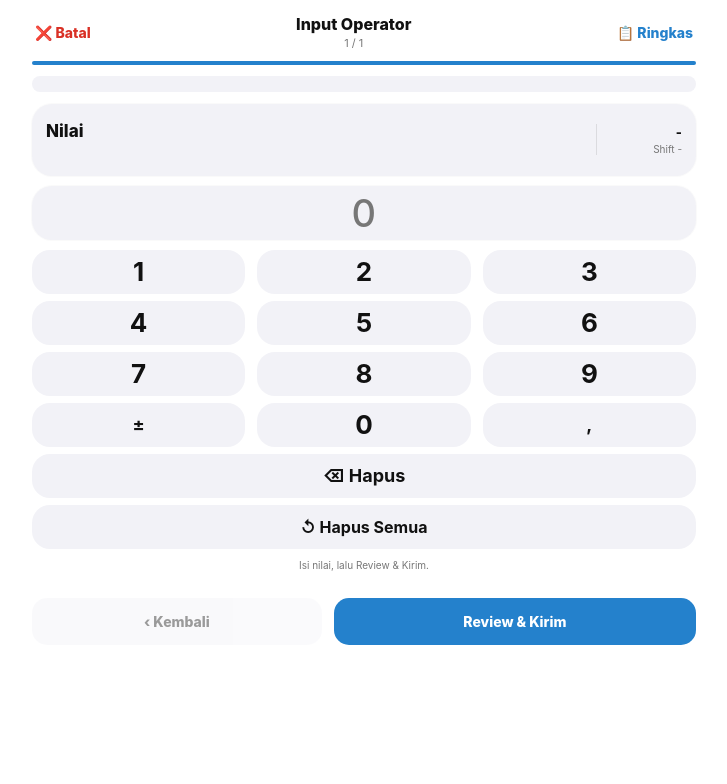
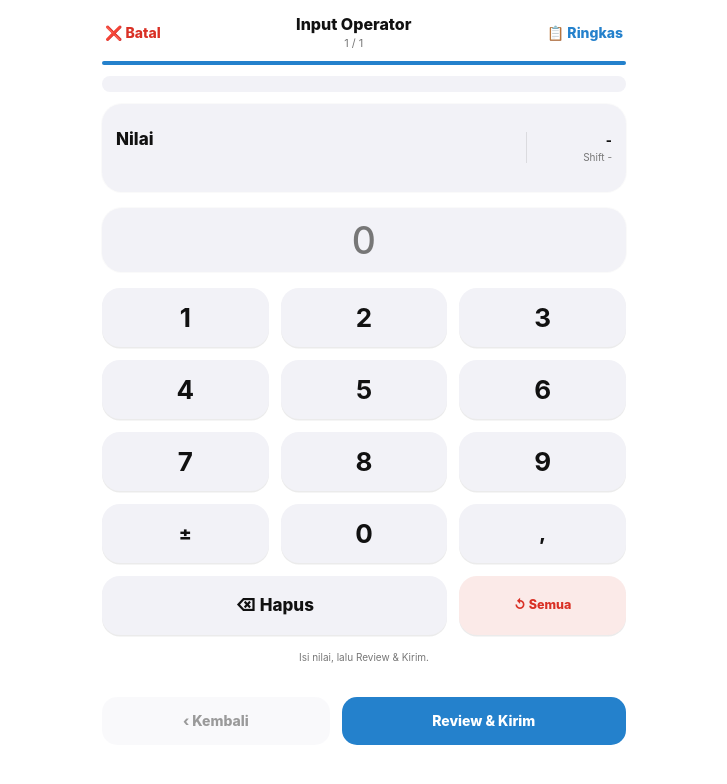
Before and after one commit to dcsprocess/keyboardbaru, a plain HTML site: page index.html in a window 1280 px wide. Shown: the whole page, without its empty margins (276-1003 px from the left). Drawn offline with Linux system fonts and the light colour scheme.

Commit message:
Update index.html

```diff
--- a/index.html
+++ b/index.html
@@ -3,7 +3,7 @@
 <head>
 <meta charset="utf-8">
 <meta name="viewport" content="width=device-width,initial-scale=1,maximum-scale=1,user-scalable=no">
-<meta name="operator-ui-version" content="v-final-dynamic-responsive">
+<meta name="operator-ui-version" content="v-final-dynamic-responsive-2">
 <title>Operator Input</title>
 <script src="https://telegram.org/js/telegram-web-app.js"></script>
 <style>
@@ -14,7 +14,18 @@
   --hint:var(--tg-theme-hint-color,#777);
   --btn:var(--tg-theme-button-color,#2481cc);
   --btntext:var(--tg-theme-button-text-color,#fff);
-  --ok:#22a06b;--warn:#e67e00;--bad:#d93025;
+  --ok:#22a06b;--warn:#e67e00;--bad:#d93025;--bad-tint:rgba(217,48,37,.10);
+
+  /* Skala dinamis: menyesuaikan tinggi viewport perangkat (HP pendek, HP tinggi, tablet)
+     sambil menjaga target sentuh tetap nyaman (>=44px). */
+  --gap-section:clamp(10px, 2.0dvh, 18px);
+  --gap-key:clamp(8px, 1.6dvh, 14px);
+  --key-h:clamp(48px, 7.4dvh, 64px);
+  --display-h:clamp(56px, 8dvh, 70px);
+  --card-h:clamp(78px, 11dvh, 92px);
+  --nav-h:clamp(44px, 6dvh, 50px);
+  --radius-lg:clamp(16px, 2.8vw, 20px);
+  --radius-md:clamp(13px, 2.2vw, 18px);
 }
 *{box-sizing:border-box;-webkit-tap-highlight-color:transparent}
 html,body{
@@ -27,7 +38,7 @@
 .app{
   width:100%;max-width:520px;margin:0 auto;
   min-height:100dvh;
-  padding:10px 14px calc(14px + env(safe-area-inset-bottom));
+  padding:clamp(6px,1.2dvh,12px) 14px calc(clamp(8px,1.5dvh,16px) + env(safe-area-inset-bottom));
 }
 .head{
   display:grid;grid-template-columns:auto 1fr auto;
@@ -43,7 +54,7 @@
 .sub{text-align:center;color:var(--hint);font-size:11px;margin-top:2px}
 .progress{
   height:4px;background:var(--card);border-radius:99px;
-  overflow:hidden;margin:4px 0 10px;
+  overflow:hidden;margin:clamp(3px,.7dvh,6px) 0 clamp(7px,1.4dvh,12px);
 }
 .progress>i{
   display:block;height:100%;width:0;background:var(--btn);transition:width .2s;
@@ -51,29 +62,28 @@
 .meta{
   display:flex;flex-wrap:wrap;gap:4px 10px;
   background:var(--card);border-radius:14px;
-  padding:8px 11px;margin-bottom:10px;
+  padding:8px 11px;margin-bottom:clamp(7px,1.4dvh,12px);
   font-size:10px;color:var(--hint);
 }
 .meta b{color:var(--text)}
 
-#entry{
-  display:flex;flex-direction:column;
-  gap:10px;
-}
+#entry{display:flex;flex-direction:column;gap:0}
+#entry>*{margin-bottom:var(--gap-section)}
+#entry>.note{margin-bottom:4px}
+#entry>.nav-buttons{margin-bottom:0}
+
 .parameter-card{
-  display:grid!important;
+  display:grid;
   grid-template-columns:minmax(0,1fr) auto;
   align-items:center;
-  min-height:86px;
-  padding:12px 14px!important;
+  height:var(--card-h);min-height:var(--card-h);
+  padding:12px 14px;
   background:var(--card);
-  border-radius:18px!important;
+  border-radius:var(--radius-lg);
+  box-shadow:0 0 0 1px rgba(128,128,128,.04);
 }
 .param-main{min-width:0}
-.label{
-  font-size:17px;font-weight:850;line-height:1.18;
-  overflow-wrap:anywhere;
-}
+.label{font-size:17px;font-weight:850;line-height:1.18;overflow-wrap:anywhere}
 .unit{font-size:10px;color:var(--hint);margin-top:4px}
 .std{font-size:10px;margin-top:5px}
 .state{font-size:11px;font-weight:800;min-height:13px;margin-top:3px}
@@ -85,56 +95,69 @@
   border-left:1px solid rgba(128,128,128,.20);
   text-align:right;
 }
-.operator-name{
-  font-size:13px;font-weight:850;
-  white-space:nowrap;overflow:hidden;text-overflow:ellipsis;
-}
-.operator-shift{
-  margin-top:3px;font-size:10px;color:var(--hint);
-  white-space:nowrap;
-}
+.operator-name{font-size:13px;font-weight:850;white-space:nowrap;overflow:hidden;text-overflow:ellipsis}
+.operator-shift{margin-top:3px;font-size:10px;color:var(--hint);white-space:nowrap}
 
 .display{
-  width:100%;height:64px;flex:none;
+  width:100%;height:var(--display-h);min-height:var(--display-h);flex:none;
   display:flex;align-items:center;justify-content:center;
-  background:var(--card);border-radius:18px;
-  font-size:38px;font-weight:850;letter-spacing:.5px;
+  background:var(--card);border-radius:var(--radius-lg);
+  box-shadow:0 0 0 1px rgba(128,128,128,.04);
+  font-size:clamp(30px,8vw,38px);font-weight:850;letter-spacing:.5px;
+  font-variant-numeric:tabular-nums;
 }
 .empty{color:var(--hint);font-weight:500}
 
+/* ===== Keypad ===== */
 .keys{
   width:100%;display:grid;
   grid-template-columns:repeat(3,minmax(0,1fr));
-  grid-template-rows:repeat(5,54px);
-  grid-auto-rows:54px;
-  gap:10px;
+  grid-template-rows:repeat(5,var(--key-h));
+  row-gap:var(--gap-key);
+  column-gap:clamp(8px,2vw,12px);
 }
 .key{
-  width:100%;height:54px;min-height:54px;max-height:54px;
-  border:0;border-radius:16px;
+  width:100%;height:100%;
+  border:0;border-radius:var(--radius-md);
   background:var(--card);color:var(--text);
-  font-size:26px;font-weight:700;
+  font-size:clamp(20px,6.2vw,26px);font-weight:700;
+  display:flex;align-items:center;justify-content:center;
+  touch-action:manipulation;-webkit-touch-callout:none;user-select:none;
+  box-shadow:0 1.5px 0 rgba(128,128,128,.16);
+  transition:transform .08s ease,box-shadow .08s ease,filter .08s ease;
 }
-.key.small{font-size:18px}
-.key.wide{grid-column:1 / -1}
-.key:active{transform:scale(.97);opacity:.78}
-.key[data-k="clear"]{font-size:16px}
+.key:active{
+  transform:translateY(1px) scale(.97);
+  filter:brightness(.92);
+  box-shadow:inset 0 2px 5px rgba(0,0,0,.20);
+}
+.key:focus-visible{outline:2px solid var(--btn);outline-offset:2px}
+
+/* Baris fungsi/simbol memakai teks lebih kecil agar tidak berdesakan */
+.key[data-k="sign"],
+.key[data-k="dot"]{font-size:clamp(16px,4.4vw,19px);font-weight:800}
+
+/* Baris aksi terakhir: Hapus (2 kolom, aksi paling sering dipakai)
+   dan Hapus Semua (1 kolom, ditandai warna agar tidak tersentuh tanpa sengaja) */
+.key[data-k="back"]{
+  grid-column:span 2;
+  font-size:clamp(15px,3.8vw,17px);font-weight:800;
+  gap:6px;
+}
+.key[data-k="clear"]{
+  grid-column:span 1;
+  font-size:clamp(10.5px,2.8vw,12.5px);font-weight:800;
+  color:var(--bad);background:var(--bad-tint);
+  line-height:1.15;text-align:center;padding:2px;
+}
+/* ===== /Keypad ===== */
+
 .draft-status{min-height:13px;text-align:center;color:var(--hint);font-size:10px;line-height:13px}
 .draft-status.saved{color:var(--ok)}
+.note{min-height:13px;height:13px;text-align:center;color:var(--hint);font-size:10px;line-height:13px}
 
-.note{
-  min-height:13px;height:13px;
-  text-align:center;color:var(--hint);
-  font-size:10px;line-height:13px;
-}
-.nav-buttons{
-  display:grid;grid-template-columns:1fr 1.25fr;
-  gap:10px;
-}
-.nav-btn{
-  height:44px;border:0;border-radius:15px;
-  font-size:14px;font-weight:850;
-}
+.nav-buttons{display:grid;grid-template-columns:1fr 1.25fr;gap:clamp(8px,1.8vw,12px)}
+.nav-btn{height:var(--nav-h);min-height:var(--nav-h);border:0;border-radius:15px;font-size:14px;font-weight:850;touch-action:manipulation}
 .nav-btn.prev{background:var(--card);color:var(--text)}
 .nav-btn.next{background:var(--btn);color:var(--btntext)}
 .nav-btn:disabled{opacity:.42}
@@ -143,140 +166,71 @@
 .review{display:none;min-height:0;overflow:visible;padding-top:8px}
 .review.show{display:block}
 .list{background:var(--card);border-radius:16px;padding:0 12px}
-.row{
-  display:grid;grid-template-columns:1fr auto auto;
-  gap:8px;align-items:center;padding:10px 0;
-  border-bottom:1px solid rgba(128,128,128,.18);
-}
+.row{display:grid;grid-template-columns:1fr auto auto;gap:8px;align-items:center;padding:10px 0;border-bottom:1px solid rgba(128,128,128,.18)}
 .row:last-child{border:0}
-.name{min-width:0}.name b{
-  display:block;white-space:nowrap;overflow:hidden;
-  text-overflow:ellipsis;font-size:13px;
-}.name span{font-size:10px;color:var(--hint)}
+.name{min-width:0}.name b{display:block;white-space:nowrap;overflow:hidden;text-overflow:ellipsis;font-size:13px}.name span{font-size:10px;color:var(--hint)}
 .val{font-weight:850}
 .badge{font-size:10px;font-weight:850;min-width:45px;text-align:right}
 .ready{color:var(--ok)}.check{color:var(--warn)}.missing{color:var(--bad)}
 
-@media(max-width:380px){
-  .app{padding-left:12px;padding-right:12px}
-  .parameter-card{min-height:82px}
-  .label{font-size:16px}
-  .param-person{min-width:78px;padding-left:11px}
-  .keys{grid-template-rows:repeat(5,50px);grid-auto-rows:50px;gap:9px}
-  .key{height:50px;min-height:50px;max-height:50px;font-size:25px}
-  .display{height:60px;font-size:36px}
-}
-@media(min-width:600px){
-  .app{padding-left:18px;padding-right:18px}
+/* Layar sangat sempit (HP kecil / mode terlipat) */
+@media(max-width:340px){
+  :root{--gap-key:6px;--radius-md:12px}
+  .key{font-size:clamp(18px,7vw,22px)}
+  .key[data-k="back"]{font-size:13px}
+  .key[data-k="clear"]{font-size:10px}
 }
 
-/* FINAL VERTICAL SPACING — intentionally generous and visible */
-#entry{display:flex!important;flex-direction:column!important;gap:0!important}
-#entry>.parameter-card{
-  margin:0 0 16px 0!important;
-}
-#entry>.display{
-  margin:0 0 16px 0!important;
-}
-#entry>.keys{
-  margin:0 0 16px 0!important;
-}
-#entry>.note{
-  margin:0 0 10px 0!important;
-}
-#entry>.nav-buttons{
-  margin:0!important;
-}
-.parameter-card{
-  box-shadow:0 0 0 1px rgba(128,128,128,.04);
-}
-.display{
-  box-shadow:0 0 0 1px rgba(128,128,128,.04);
-}
-.keys{
-  row-gap:12px!important;
-}
-@media(max-width:380px){
-  #entry>.parameter-card{margin-bottom:14px!important}
-  #entry>.display{margin-bottom:14px!important}
-  #entry>.keys{margin-bottom:14px!important}
+/* Layar lebar (tablet) — batasi lebar keypad agar tombol tidak jadi terlalu besar/jauh dari ibu jari */
+@media(min-width:600px){
+  .app{padding-left:18px;padding-right:18px;max-width:560px}
 }
 
-/* OPERATOR UI — DYNAMIC RESPONSIVE LAYOUT
-   Scales with the Telegram Mini App viewport while keeping touch targets usable.
-*/
-:root{
-  --ui-scale:clamp(.88, 100dvh / 760, 1.12);
-  --gap-section:clamp(10px, 2.0dvh, 18px);
-  --gap-key:clamp(7px, 1.35dvh, 13px);
-  --key-h:clamp(46px, 6.6dvh, 60px);
-  --display-h:clamp(56px, 8dvh, 70px);
-  --card-h:clamp(78px, 11dvh, 92px);
-  --nav-h:clamp(40px, 5.8dvh, 48px);
-}
-.app{
-  min-height:100dvh;
-  padding-top:clamp(6px,1.2dvh,12px);
-  padding-bottom:calc(clamp(8px,1.5dvh,16px) + env(safe-area-inset-bottom));
-}
-.progress{margin-top:clamp(3px,.7dvh,6px);margin-bottom:clamp(7px,1.4dvh,12px)}
-.meta{margin-bottom:clamp(7px,1.4dvh,12px)}
-#entry{gap:0!important}
-#entry>.parameter-card{height:var(--card-h)!important;min-height:var(--card-h)!important;margin-bottom:var(--gap-section)!important}
-#entry>.display{height:var(--display-h)!important;min-height:var(--display-h)!important;margin-bottom:var(--gap-section)!important}
-#entry>.keys{margin-bottom:var(--gap-section)!important}
-.keys{
-  grid-template-rows:repeat(5,var(--key-h))!important;
-  grid-auto-rows:var(--key-h)!important;
-  row-gap:var(--gap-key)!important;
-  column-gap:clamp(7px,1.8vw,12px)!important;
-}
-.key,.key.wide{
-  height:var(--key-h)!important;
-  min-height:var(--key-h)!important;
-  max-height:var(--key-h)!important;
-  border-radius:clamp(13px,2vw,18px)!important;
-}
-.display{border-radius:clamp(15px,2.5vw,20px)!important}
-.parameter-card{border-radius:clamp(16px,2.8vw,20px)!important}
-#entry>.note{height:auto!important;min-height:13px!important;margin-bottom:4px!important}
-#entry>.draft-status{margin-bottom:clamp(7px,1.2dvh,11px)!important}
-.nav-btn{height:var(--nav-h)!important;min-height:var(--nav-h)!important}
-.nav-buttons{gap:clamp(8px,1.8vw,12px)!important}
-
-@media (max-height:620px){
+/* Viewport pendek (HP dalam split-screen, browser bar besar, dsb.) */
+@media(max-height:620px){
   :root{
-    --gap-section:10px;
-    --gap-key:7px;
-    --key-h:46px;
-    --display-h:56px;
-    --card-h:78px;
-    --nav-h:40px;
-  }
-}
-@media (min-height:900px){
-  :root{
-    --gap-section:18px;
-    --gap-key:13px;
-    --key-h:60px;
-    --display-h:70px;
-    --card-h:92px;
-    --nav-h:48px;
-  }
-}
-@media (orientation:landscape){
-  .app{max-width:700px}
-  #entry>.parameter-card{margin-bottom:10px!important}
-  #entry>.display{margin-bottom:10px!important}
-  #entry>.keys{margin-bottom:10px!important}
-  :root{
-    --gap-key:7px;
-    --key-h:44px;
-    --display-h:54px;
-    --card-h:72px;
+    --gap-section:9px;--gap-key:6px;
+    --key-h:44px;--display-h:52px;--card-h:74px;--nav-h:42px;
   }
 }
 
+/* Viewport tinggi (tablet/desktop) — tombol boleh lebih besar dan lega */
+@media(min-height:900px){
+  :root{
+    --gap-section:18px;--gap-key:13px;
+    --key-h:64px;--display-h:72px;--card-h:94px;--nav-h:50px;
+  }
+}
+
+/* Landscape di HP: ruang vertikal sempit, keypad tetap harus muat tanpa scroll */
+@media(orientation:landscape) and (max-height:500px){
+  .app{max-width:720px}
+  :root{
+    --gap-section:8px;--gap-key:6px;
+    --key-h:40px;--display-h:46px;--card-h:64px;--nav-h:38px;
+  }
+  .keys{max-width:360px;margin-inline:auto}
+}
+
+/* Perangkat tanpa hover kasar (mouse) mendapat efek hover halus, disembunyikan di layar sentuh */
+@media(hover:hover) and (pointer:fine){
+  .key:hover{
+    filter:brightness(.95);
+    box-shadow:inset 0 1px 3px rgba(0,0,0,.12);
+    transform:translateY(.5px);
+  }
+  .key:hover:active{
+    filter:brightness(.90);
+    box-shadow:inset 0 2px 5px rgba(0,0,0,.22);
+    transform:translateY(1px) scale(.97);
+  }
+  .nav-btn:not(:disabled):hover{filter:brightness(0.97)}
+}
+
+@media(prefers-reduced-motion:reduce){
+  .key,.nav-btn{transition:none}
+  .key:active,.nav-btn:active{transform:none}
+}
 </style>
 </head>
 <body>
@@ -300,12 +254,20 @@
 </div>
     <div class="display empty" id="display">0</div>
     <div class="keys">
-      <button class="key" data-k="1">1</button><button class="key" data-k="2">2</button><button class="key" data-k="3">3</button>
-      <button class="key" data-k="4">4</button><button class="key" data-k="5">5</button><button class="key" data-k="6">6</button>
-      <button class="key" data-k="7">7</button><button class="key" data-k="8">8</button><button class="key" data-k="9">9</button>
-      <button class="key small" data-k="sign">±</button><button class="key" data-k="0">0</button><button class="key small" data-k="dot">,</button>
-      <button class="key small wide" data-k="back">⌫ Hapus</button>
-      <button class="key small wide" data-k="clear">↺ Hapus Semua</button>
+      <button class="key" data-k="1" aria-label="Angka 1">1</button>
+      <button class="key" data-k="2" aria-label="Angka 2">2</button>
+      <button class="key" data-k="3" aria-label="Angka 3">3</button>
+      <button class="key" data-k="4" aria-label="Angka 4">4</button>
+      <button class="key" data-k="5" aria-label="Angka 5">5</button>
+      <button class="key" data-k="6" aria-label="Angka 6">6</button>
+      <button class="key" data-k="7" aria-label="Angka 7">7</button>
+      <button class="key" data-k="8" aria-label="Angka 8">8</button>
+      <button class="key" data-k="9" aria-label="Angka 9">9</button>
+      <button class="key" data-k="sign" aria-label="Ubah tanda plus minus">±</button>
+      <button class="key" data-k="0" aria-label="Angka 0">0</button>
+      <button class="key" data-k="dot" aria-label="Titik desimal">,</button>
+      <button class="key" data-k="back" aria-label="Hapus satu digit terakhir">⌫ Hapus</button>
+      <button class="key" data-k="clear" aria-label="Hapus semua nilai">↺ Semua</button>
     </div>
     <div class="note" id="note"></div>
     <div class="draft-status" id="draftStatus"></div>
@@ -319,6 +281,9 @@
 </div>
 <script>
 (()=>{"use strict";
+// iOS Safari/WKWebView tidak akan menerapkan :active saat tap kecuali ada listener
+// touch terpasang di dokumen — tanpa ini efek "ditekan" di CSS tidak pernah muncul di HP.
+document.addEventListener("touchstart",()=>{},{passive:true});
 const tg=window.Telegram?.WebApp||null, qs=new URLSearchParams(location.search);
 const parse=(s,f)=>{try{return JSON.parse(s||"")||f}catch(e){return f}};
 let params=parse(qs.get("params"),[]), meta=parse(qs.get("meta"),{});
```
